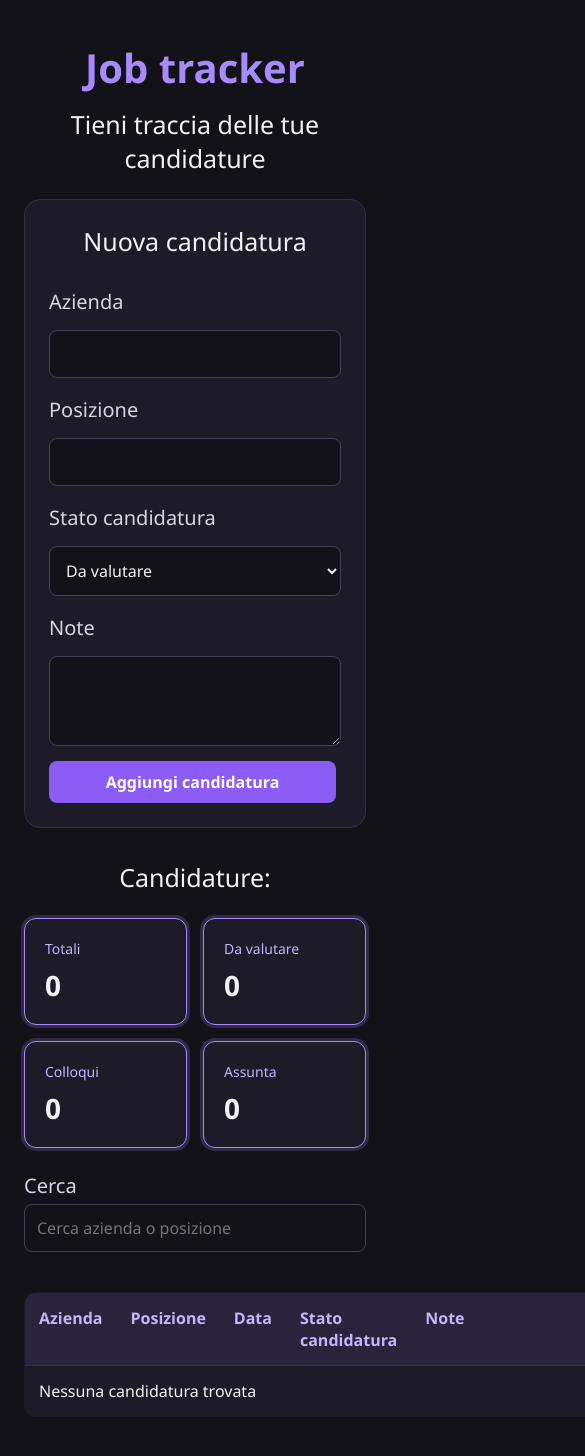
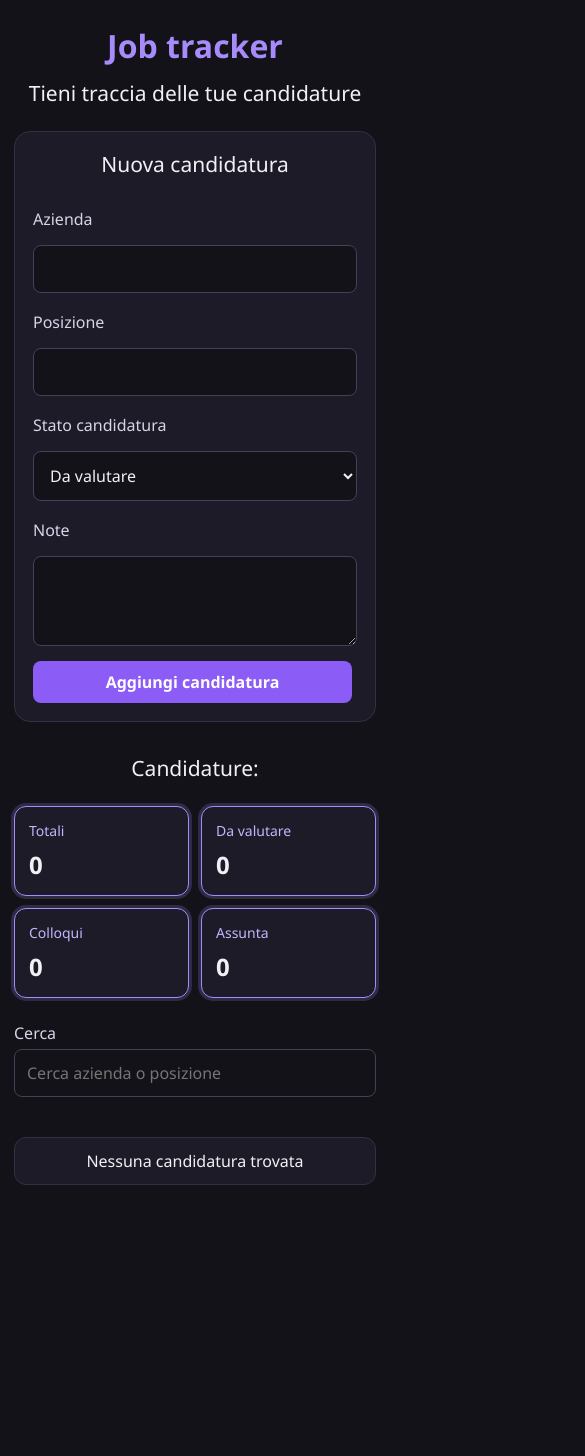
Before and after one commit to ClaudiaSgalippa/Job-Tracker, a React (Vite) app in the folder job-tracker/: page / in a window 390 px wide. Shown: the top 1456 px of the page, 585 px wide, since content can reach past the window. After the commit the page ends 1225 px from the top, so only its background shows below. Built offline with nearby package versions, Linux system fonts and the light colour scheme.

Commit message:
Mobile friendly

```diff
--- a/job-tracker/src/App.css
+++ b/job-tracker/src/App.css
@@ -24,7 +24,6 @@ h2 {
     font-weight: 500;
     text-align: center;
 }
-
 
 /* ==============================
    Form nuova candidatura
@@ -55,9 +54,7 @@ label {
 }
 
 /* Campi di inserimento */
-input,
-select,
-textarea {
+input, select, textarea {
     box-sizing: border-box;
     width: 100%;
     padding: 12px;
@@ -97,7 +94,6 @@ textarea {
     resize: vertical;
 }
 
-
 /* ==============================
    Pulsanti
 ============================== */
@@ -136,7 +132,7 @@ button.delete-button:hover {
 
 .application-summary {
     display: grid;
-    grid-template-columns: repeat(4, 1fr);
+    grid-template-columns: repeat(4, minmax(0, 1fr));
     gap: 16px;
     margin-bottom: 24px;
 }
@@ -163,7 +159,6 @@ button.delete-button:hover {
     font-size: 28px;
 }
 
-
 /* ==============================
    Barra di ricerca
 ============================== */
@@ -172,15 +167,25 @@ button.delete-button:hover {
     margin-bottom: 24px;
 }
 
-
 /* ==============================
    Tabella candidature
 ============================== */
 
+/* Contenitore della tabella */
+.table-container {
+    width: 100%;
+    overflow-x: auto;
+    margin-top: 16px;
+}
+
+/* Evita spazio doppio sopra la tabella */
+.table-container table {
+    margin-top: 0;
+}
+
 table {
     width: 100%;
     border-collapse: collapse;
-    margin-top: 16px;
     background-color: #1c1b27;
     border: 1px solid #343044;
     border-radius: 12px;
@@ -188,8 +193,7 @@ table {
 }
 
 /* Celle e intestazioni */
-th,
-td {
+th, td {
     padding: 14px;
     text-align: left;
     border-bottom: 1px solid #343044;
@@ -217,7 +221,6 @@ tbody tr:hover {
 tbody tr:last-child td {
     border-bottom: none;
 }
-
 
 /* ==============================
    Badge degli stati
@@ -261,7 +264,6 @@ tbody tr:last-child td {
     background-color: #234536;
     color: #86efac;
 }
-
 
 /* ==============================
    Colonna Note
@@ -334,7 +336,6 @@ button.note-toggle:hover {
     border-radius: 8px;
 }
 
-
 /* ==============================
    Effetto focus dei campi
 ============================== */
@@ -347,13 +348,146 @@ textarea:focus {
     box-shadow: 0 0 0 3px rgba(167, 139, 250, 0.2) !important;
 }
 
-
 /* ==============================
-   Adattamento agli schermi piccoli
+   Mobile Friendly
 ============================== */
 
 @media (max-width: 700px) {
+
+    /* Layout generale */
+    main {
+        padding: 24px 14px;
+    }
+
+    h1 {
+        font-size: 32px;
+    }
+
+    h2 {
+        font-size: 21px;
+    }
+
+    label {
+        font-size: 16px;
+    }
+
+    /* Form: mantiene i colori originali */
+    form {
+        padding: 18px;
+        background-color: #1c1b27;
+        border: 1px solid #343044;
+        border-radius: 16px;
+    }
+
+    form input, form select, form textarea {
+        background-color: #121218;
+        color: #f1f1f5;
+    }
+
+    /* Riepilogo: due schede per riga */
     .application-summary {
-        grid-template-columns: repeat(2, 1fr);
+        grid-template-columns: repeat(2, minmax(0, 1fr));
+        gap: 12px;
+    }
+
+    .summary-card {
+        min-width: 0;
+        padding: 14px;
+    }
+
+    .summary-card strong {
+        font-size: 24px;
+    }
+
+    /* Tabella adattata al telefono */
+    .table-container {
+        overflow-x: visible;
+    }
+
+    .table-container table {
+        display: block;
+        width: 100%;
+        min-width: 0;
+        table-layout: auto;
+        border: none;
+        border-collapse: separate;
+        background-color: transparent;
+        overflow: visible;
+    }
+
+    .table-container thead {
+        display: none;
+    }
+
+    .table-container tbody {
+        display: block;
+    }
+
+    /* Ogni candidatura diventa una scheda */
+    .table-container tbody tr {
+        display: block;
+        margin-bottom: 16px;
+        background-color: #1c1b27;
+        border: 1px solid #343044;
+        border-radius: 12px;
+        overflow: hidden;
+    }
+
+    .table-container tbody tr:hover {
+        background-color: #1c1b27;
+    }
+
+    /* Etichette a sinistra, valori a destra */
+    .table-container tbody td {
+        display: grid;
+        grid-template-columns: 105px minmax(0, 1fr);
+        gap: 10px;
+        min-width: 0;
+        padding: 12px;
+        background-color: transparent;
+        border-bottom: 1px solid #343044;
+        overflow-wrap: anywhere;
+    }
+
+    .table-container tbody td::before {
+        content: attr(data-label);
+        color: #c4b5fd;
+        font-size: 13px;
+        font-weight: 600;
+    }
+
+    /* Colonna Note */
+    .table-container .notes-column {
+        width: auto;
+        min-width: 0;
+    }
+
+    .table-container .note-cell, .table-container .editing-notes {
+        box-sizing: border-box;
+        width: 100%;
+        min-width: 0;
+    }
+
+    /* Pulsanti sempre contenuti nella scheda */
+    .row-actions {
+        display: flex;
+        flex-wrap: wrap;
+        gap: 8px;
+        min-width: 0;
+    }
+
+    .row-actions button {
+        margin: 0;
+        padding: 8px 10px;
+    }
+
+    /* Messaggio quando non ci sono candidature */
+    .table-container tbody td[colspan="6"] {
+        display: block;
+        text-align: center;
+    }
+
+    .table-container tbody td[colspan="6"]::before {
+        content: none;
     }
 }
--- a/job-tracker/src/components/ApplicationForm.jsx
+++ b/job-tracker/src/components/ApplicationForm.jsx
@@ -178,6 +178,7 @@ function ApplicationForm() {
                     placeholder='Cerca azienda o posizione'
                 />
             </div>
+            <div className="table-container">
                 <table>
                     <thead>
                         <tr>
@@ -197,10 +198,10 @@ function ApplicationForm() {
                         ) : (
                             filteredApplications.map((application) => (
                                 <tr key={application.id}>
-                            <td>{application.company}</td>
-                            <td>{application.position}</td>
-                            <td>{new Date(application.date).toLocaleDateString('it-IT')}</td>
-                            <td>
+                                <td data-label="Azienda">{application.company}</td>
+                                <td data-label="Posizione">{application.position}</td>
+                                <td data-label="Data">{new Date(application.date).toLocaleDateString('it-IT')}</td>
+                                <td data-label="Stato candidatura">
                                     {editingId === application.id ? (
                                         <select
                                             value={editingStatus}
@@ -218,7 +219,7 @@ function ApplicationForm() {
                                         </span>
                                     )}
                                 </td>
-                            <td className="notes-column">
+                                <td className="notes-column" data-label="Note">
                                     {editingId === application.id ? (
                                         <textarea
                                             className="editing-notes"
@@ -253,7 +254,8 @@ function ApplicationForm() {
                                         </div>
                                     ) : null}
                                 </td>
-                            <td>
+                                <td data-label="Modifiche">
+                                    <div className="row-actions">
                                         <button
                                             type='button'
                                             onClick={() => {
@@ -273,12 +275,14 @@ function ApplicationForm() {
                                         >
                                             Elimina
                                         </button>
+                                    </div>
                                 </td>
                             </tr>
                             ))
                         )}
                     </tbody>
                 </table>
+            </div>
         </>
     )
 }
```
Lines whose indentation alone changed are shown as unchanged.
